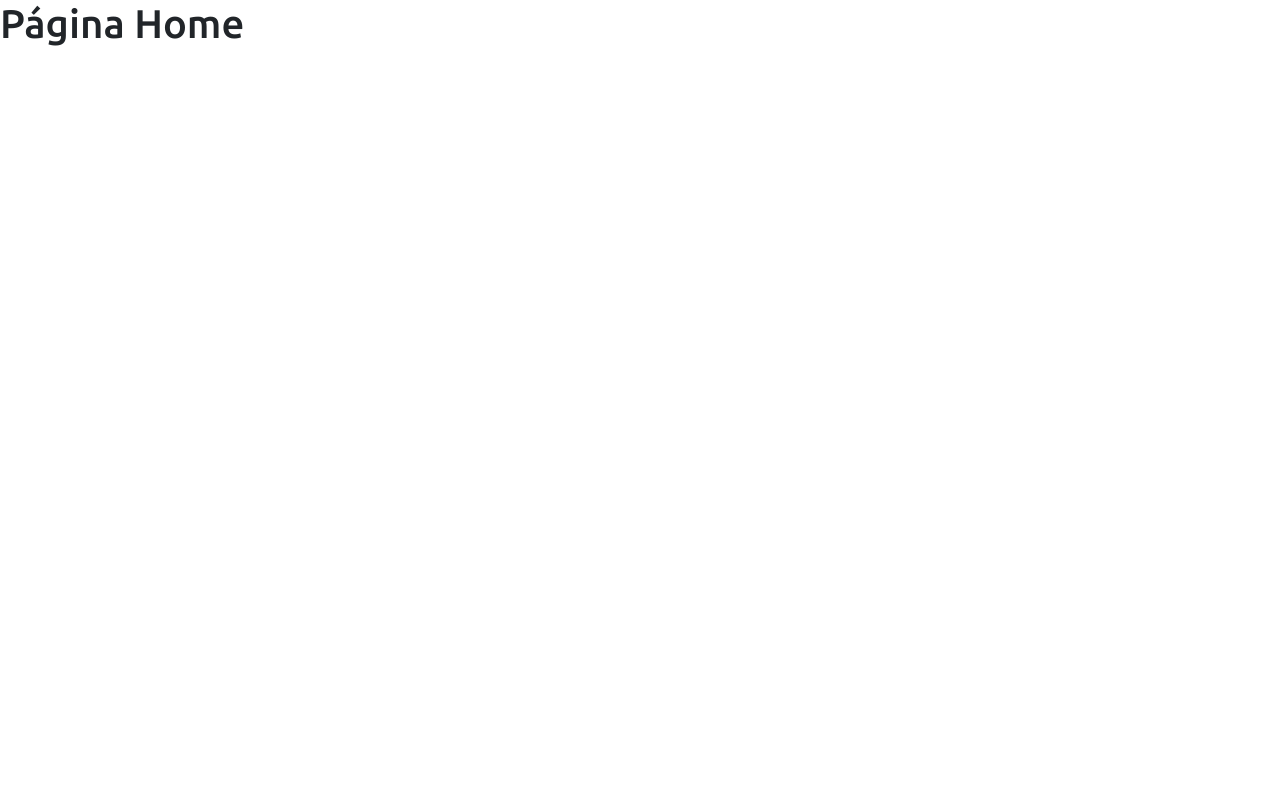
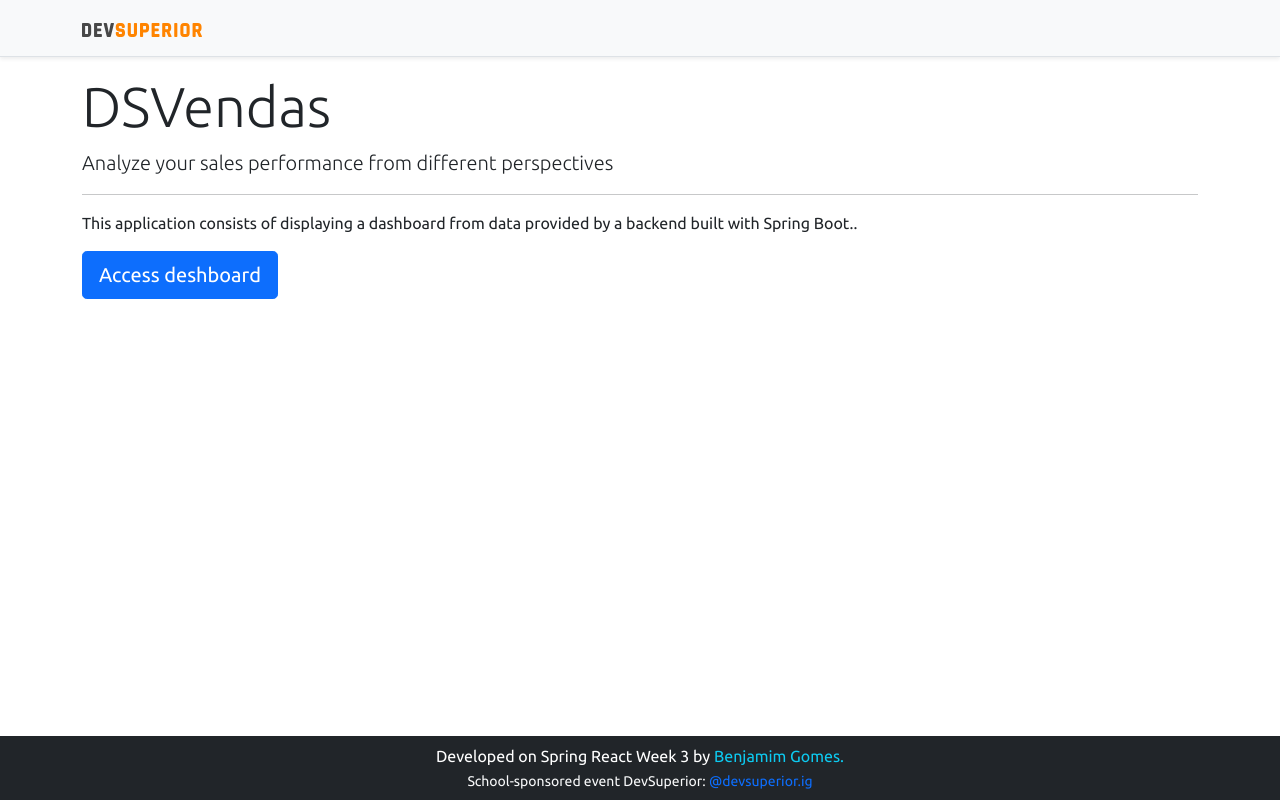
Before and after one commit to bejagomesvg/sds3, a React (Create React App) app in the folder frontend/: page / in a window 1280 px wide. Built offline with nearby package versions, Linux system fonts and the light colour scheme.

Commit message:
Home, navigation

```diff
--- a/frontend/src/components/NavBar/index.tsx
+++ b/frontend/src/components/NavBar/index.tsx
@@ -1,11 +1,14 @@
 import ImgDsDark from 'assets/img/ds-dark.svg';
+import { Link } from 'react-router-dom';
 
 const NavBar = () => {
   return (
     <div className="d-flex flex-column flex-md-row align-items-center p-3 px-md-4 mb-3 bg-light border-bottom shadow-sm">
       <div className="container">
         <nav className="my-2 my-md-0 mr-md-3">
-          <img src={ImgDsDark} alt="DevSuperior" width="120" />
+          <Link to="/">
+            <img src={ImgDsDark} alt="DevSuperior" width="120" />
+          </Link>
         </nav>
       </div>
     </div>
--- a/frontend/src/pages/Homes/index.tsx
+++ b/frontend/src/pages/Homes/index.tsx
@@ -1,13 +1,27 @@
+import Footer from "components/Footer";
+import NavBar from "components/NavBar";
+import { Link } from "react-router-dom";
+
 const Home = () => {
 
   return (
+    <>
+      <NavBar />
+      <div className="container">
+        <div className="jumbotron">
+          <h1 className="display-4">DSVendas</h1>
+          <p className="lead">Analyze your sales performance from different perspectives</p>
+          <hr />
+          <p>This application consists of displaying a dashboard from data provided by a backend built with Spring Boot..</p>
 
-    <div>
+          <Link className="btn btn-primary btn-lg" to="/dashboard">
+            Access deshboard
+          </Link>
 
-      <h1>Página Home</h1>
-
-    </div>
-
+        </div>
+      </div>
+      <Footer />
+    </>
   )
 
 }
```
